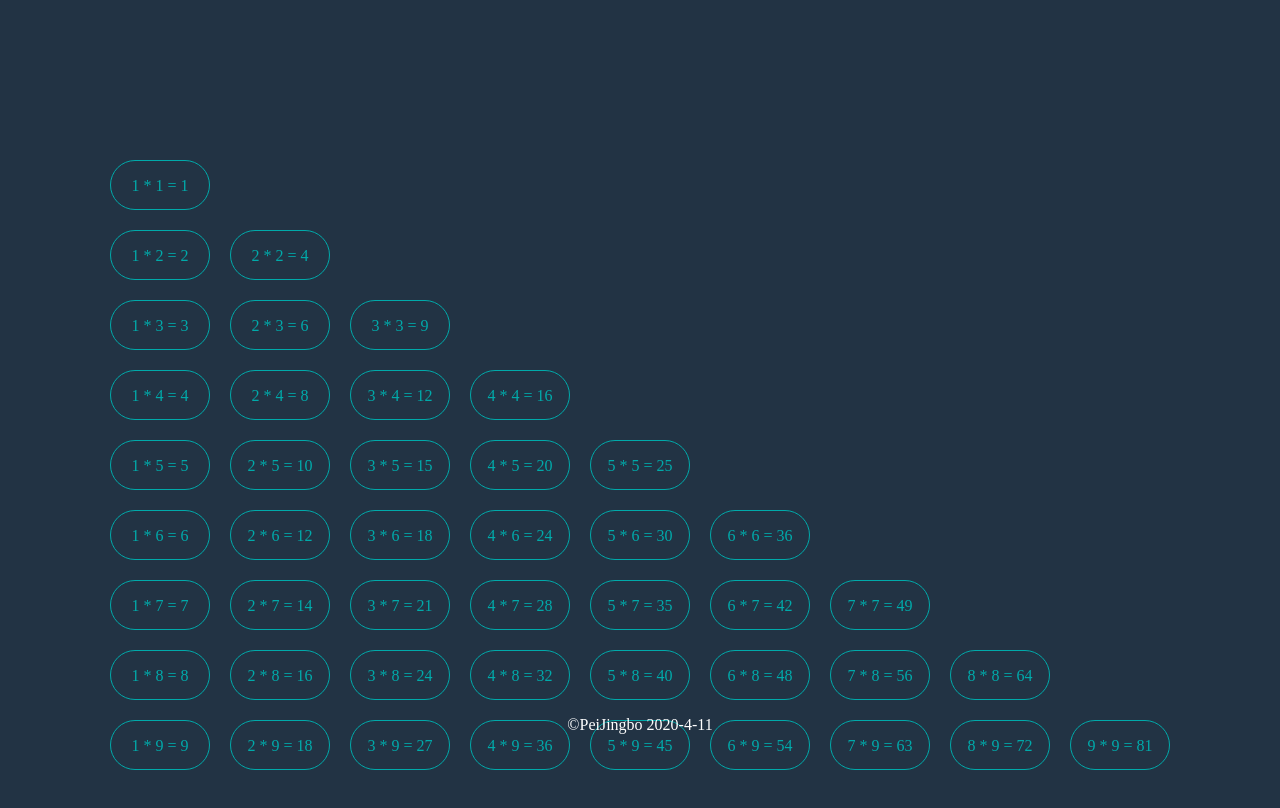
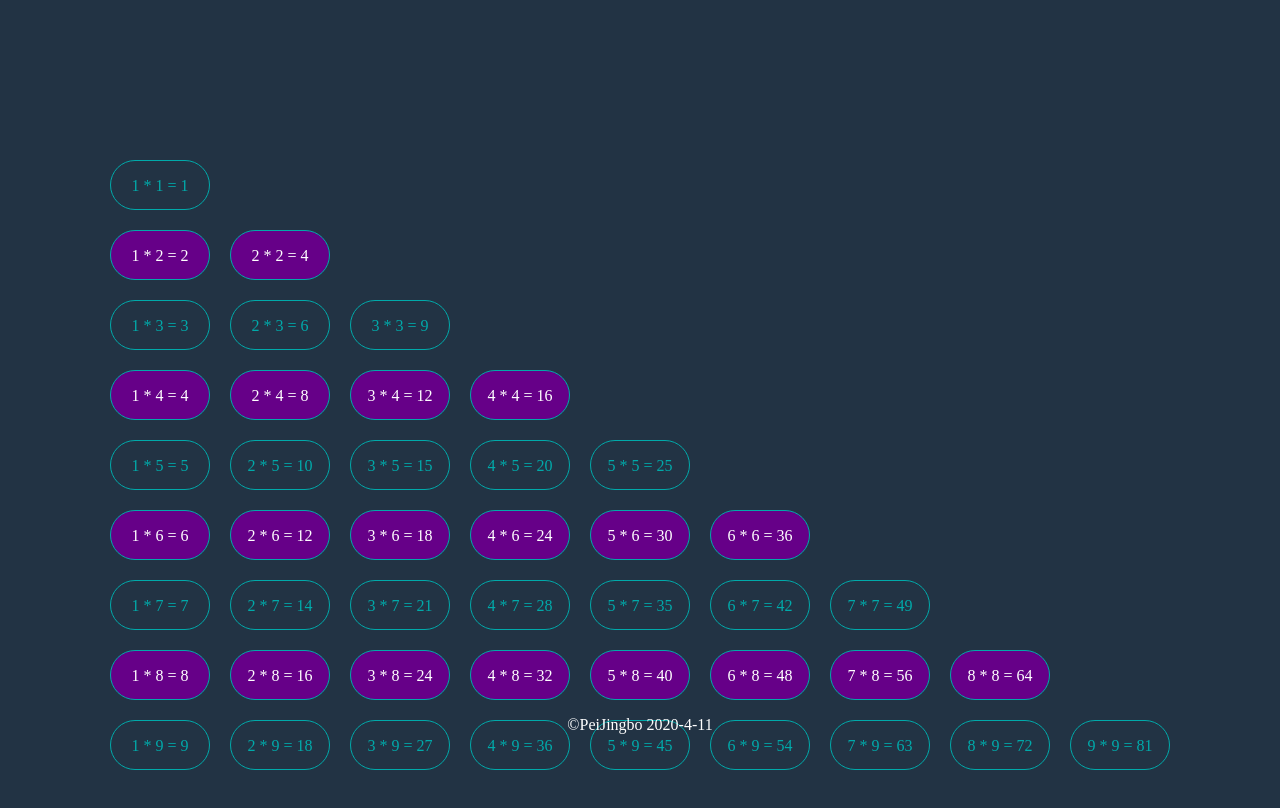
Before and after one commit to PeiJingbobo/Web_Homework_Plus, a plain HTML site: page projects/01_JiuJiuChengFaBiao/index.html in a window 1280 px wide. Drawn offline with Linux system fonts and the light colour scheme.

Commit message:
更新九九乘法表的代码,传错了
更新九九乘法表的代码,传错了

```diff
--- a/projects/01_JiuJiuChengFaBiao/index.html
+++ b/projects/01_JiuJiuChengFaBiao/index.html
@@ -52,10 +52,9 @@
 
         }
 
+
         /* 列 */
         .td{
-
-
             /* 设置一个边距 */
             margin: 10px 10px;
             /* 设置边框 */
@@ -87,6 +86,17 @@
             background-color: #00AAAA;
             /* 十六进制最后两位表示透明度 */
             box-shadow: 0 0 5px #00AAAA99;
+        }
+
+        /* 为了不丢失隔行改色的灵魂我们把双数的行改为紫色 */
+
+        .tr:nth-child(2n) .td{
+            color: #ffffff;
+            background-color: #660088;
+        }
+        .tr:nth-child(2n) .td:hover{
+            color: #ffffff;
+            background-color: #7700FF;
         }
 
         /* 跟随鼠标浮动的盒子 */
```
